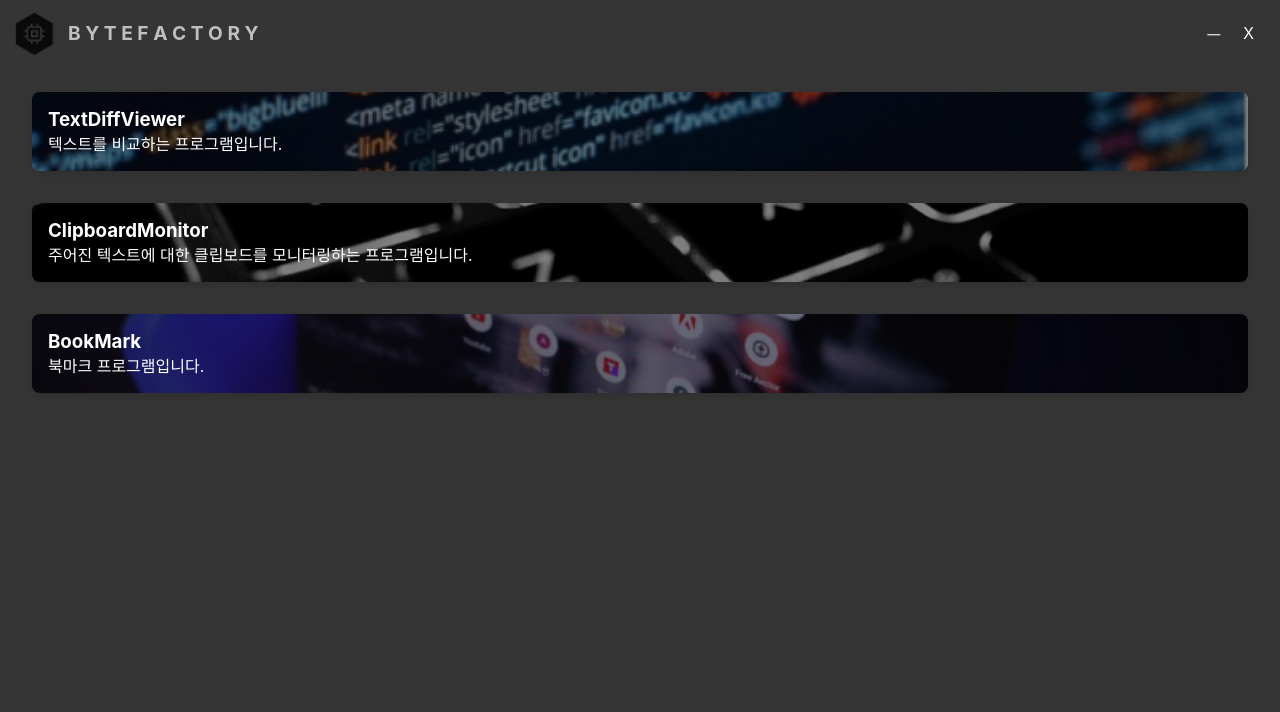
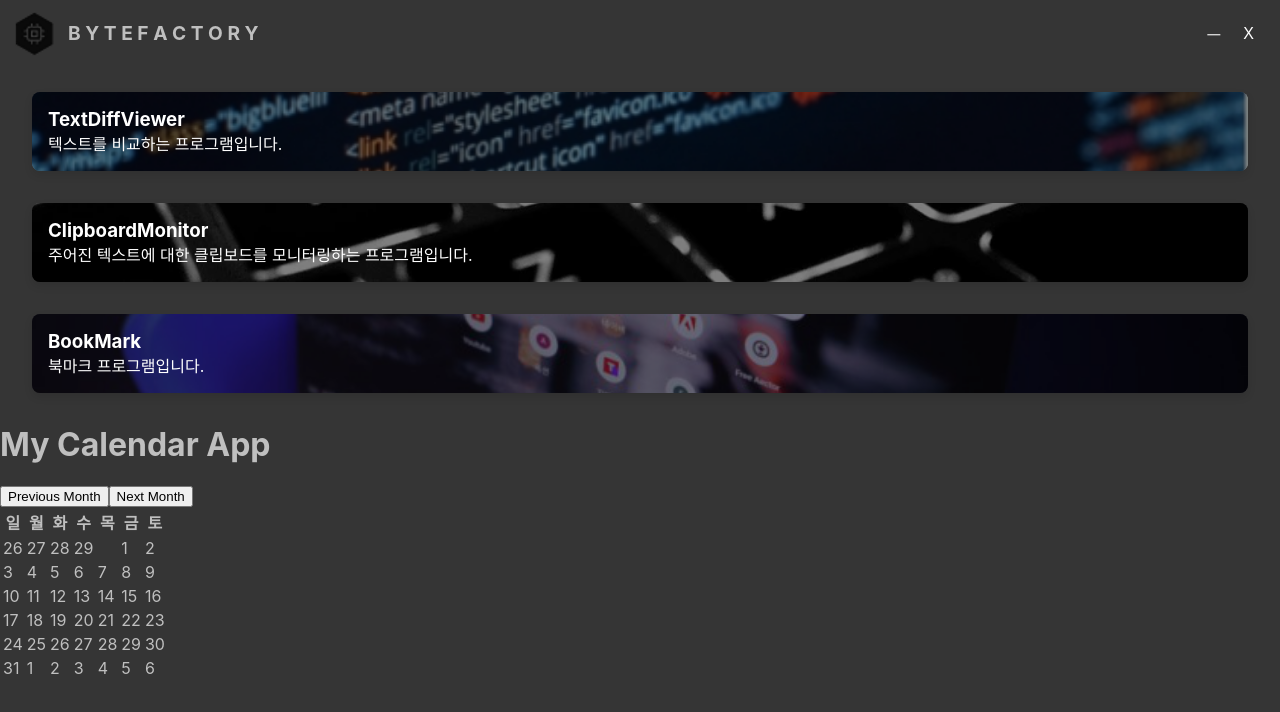
Before and after one commit to WonmoLee/ByteFactory, a React (Create React App) app: page /#/Calendar in a window 1280 px wide. Shown: the top 712 px of the page. Built offline with nearby package versions, Linux system fonts and the light colour scheme.

Commit message:
[북마크] 오른쪽 이미지랑 글자 높이 조절 및 계층 구조 dev 패딩 조절 [캘린더] 그냥 만드는 중

```diff
--- a/src/App.js
+++ b/src/App.js
@@ -5,6 +5,8 @@ import Sidebar from './components/Sidebar'; // 사이드바 컴포넌트 import
 import TextDiffViewer from './pages/TextDiffViewer';
 import ClipboardMonitor from './pages/ClipboardMonitor';
 import BookMark from './pages/BookMark';
+import Calendar from './pages/Calendar';
+
 //import DarkModeToggle from './components/DarkModeToggle';
 import UpdateConfirmModal from './components/modal/UpdateConfirmModal';
 import Modal from './components/Modal';
@@ -113,6 +115,7 @@ const App = () => {
               <Route path="/TextDiffViewer" element={<TextDiffViewer />} />
               <Route path="/ClipboardMonitor" element={<ClipboardMonitor />} />
               <Route path="/BookMark" element={<BookMark />} />
+              <Route path="/Calendar" element={<Calendar />} />
             </Routes>
           )}
         </div>
--- a/src/assets/BookMark.css
+++ b/src/assets/BookMark.css
@@ -94,12 +94,24 @@
     background-color: #726b6b;
 }
 
+.div-node-label {
+    display: flex;
+    align-items: center;
+}
+
 .node-label {
+    padding: 0px 0px 0px 5px;
     color: #ffffff;
 }
 
+.node-label2 {
+    padding: 0px 0px 0px 7px;
+}
+
 .node-label img {
-    height: 2em; /* 이미지의 높이를 현재 폰트 크기와 동일하게 설정 */
-    vertical-align: middle; /* 이미지를 텍스트의 중간 높이에 맞춤 */
+    vertical-align: middle;
     margin-right: 8px;
+    border-radius: 50%;
+    background-size: contain;
+    width: 24px;
   }
--- /dev/null
+++ b/src/assets/Calendar.css
@@ -0,0 +1,5 @@
+
+.cld-table {
+    height: 500px;
+    width: 500px;
+}
--- /dev/null
+++ b/src/components/Calendar.js
@@ -0,0 +1,93 @@
+import React, { useState } from 'react';
+
+const Calendar = () => {
+  const [currentDate, setCurrentDate] = useState(new Date());
+
+  const goToPreviousMonth = () => {
+    setCurrentDate(prevDate => new Date(prevDate.getFullYear(), prevDate.getMonth() - 1, 1));
+  };
+
+  const goToNextMonth = () => {
+    setCurrentDate(prevDate => new Date(prevDate.getFullYear(), prevDate.getMonth() + 1, 1));
+  };
+
+  const currentYear = currentDate.getFullYear();
+  const currentMonth = currentDate.getMonth();
+  const currentDay = currentDate.getDate();
+  const daysInMonth = new Date(currentYear, currentMonth + 1, 0).getDate();
+  const firstDayOfMonth = new Date(currentYear, currentMonth, 1).getDay();
+  const lastDayOfLastMonth = new Date(currentYear, currentMonth, 0).getDate();
+
+  const getDayClassName = (year, month, day) => {
+    let className = '';
+    if (month < currentMonth || (month === currentMonth && day < currentDay)) {
+      className = 'prev-month';
+    } else if (month > currentMonth || (month === currentMonth && day > currentDay)) {
+      className = 'next-month';
+    } else {
+      className = 'current-month';
+    }
+    if (day === currentDay && month === currentMonth && year === currentYear) {
+      className += ' today';
+    }
+    return className;
+  };
+
+  // Get the dates of the previous month
+  const previousMonthDates = [];
+  const startDay = firstDayOfMonth === 0 ? 6 : firstDayOfMonth - 1; // Convert Sunday (0) to 6
+  for (let i = startDay; i >= 0; i--) {
+    previousMonthDates.push(lastDayOfLastMonth - i);
+  }
+
+  return (
+    <div>
+      <div>
+        <button onClick={goToPreviousMonth}>Previous Month</button>
+        <button onClick={goToNextMonth}>Next Month</button>
+      </div>
+      <table className='cld-table'>
+        <thead>
+          <tr>
+            <th>일</th>
+            <th>월</th>
+            <th>화</th>
+            <th>수</th>
+            <th>목</th>
+            <th>금</th>
+            <th>토</th>
+          </tr>
+        </thead>
+        <tbody>
+          {[...Array(6)].map((_, weekIndex) => (
+            <tr key={weekIndex}>
+              {[...Array(7)].map((_, dayIndex) => {
+                let day = weekIndex * 7 + dayIndex + 1 - firstDayOfMonth;
+                let year, month;
+                if (day <= 0) {
+                  month = currentMonth - 1;
+                  year = currentYear;
+                  day = previousMonthDates[previousMonthDates.length + day];
+                } else if (day > daysInMonth) {
+                  month = currentMonth + 1;
+                  year = currentYear;
+                  day -= daysInMonth;
+                } else {
+                  month = currentMonth;
+                  year = currentYear;
+                }
+                return (
+                  <td key={dayIndex} className={getDayClassName(year, month, day)}>
+                    {day}
+                  </td>
+                );
+              })}
+            </tr>
+          ))}
+        </tbody>
+      </table>
+    </div>
+  );
+};
+
+export default Calendar;
--- a/src/components/Sidebar.js
+++ b/src/components/Sidebar.js
@@ -30,6 +30,12 @@ const Sidebar = ({ isOpen, setHeaderTitle, headerTitle }) => {
         <i className="icon-messages"></i> {/* 이곳에 메시지 아이콘 SVG 또는 Font Awesome 아이콘을 사용할 수 있습니다 */}
         <span>북마크</span>
       </div>
+      <div className={headerTitle === "Calendar" ? "sidebar-item click-item" : "sidebar-item"}
+           onClick={() => handleItemClick('/Calendar', 'Calendar')}
+      >
+        <i className="icon-messages"></i> {/* 이곳에 메시지 아이콘 SVG 또는 Font Awesome 아이콘을 사용할 수 있습니다 */}
+        <span>달력</span>
+      </div>
       {/* 추가적인 사이드바 아이템들을 여기에 구성할 수 있습니다 */}
     </div>
   );
--- a/src/pages/BookMark.js
+++ b/src/pages/BookMark.js
@@ -300,7 +300,7 @@ const BookMark = () => {
 
         // 최상위 노드 컬럼 추가
         columns.push(
-            <div key="column-root" style={{ minWidth: '200px', padding: '10px' }}>
+            <div key="column-root" style={{ minWidth: '200px', padding: '10px 0px 10px 10px' }}>
                 {renderNodes(nodes.filter(node => !node.parentId), [])}
             </div>
         );
@@ -313,7 +313,7 @@ const BookMark = () => {
                 // 마지막 컬럼인 경우에는 borderRight 스타일을 적용하지 않습니다.
                 const columnStyle = {
                     minWidth: '200px',
-                    padding: '10px',
+                    padding: '10px 0px 10px 10px',
                 };
                 columns.push(
                     <div key={`column-${folderId}`} style={columnStyle}>
@@ -343,7 +343,7 @@ const BookMark = () => {
         // nodes 배열에 내용이 있을 경우 기존 로직을 수행합니다.
         return (
             <div className="node-outter-container"
-                 style={{ minWidth: '200px', borderRight: '1px solid #ccc', padding: '10px'}}
+                 style={{ minWidth: '200px', borderRight: '1px solid #ccc', padding: '10px 10px 10px 0px'}}
             >
                 {nodes.map(node => (
                     <div key={node.id} className="node-big-container"
@@ -389,12 +389,17 @@ const BookMark = () => {
                                     autoFocus
                                 />
                             ) : (
-                                <span className="node-label">
-                                    {node.type === 'folder' ? (selectedPath.includes(node.id) ? '📂' : '📁')
-                                         : node.type === 'bookmark' ? <img src={new URL('/favicon.ico', node.url).href} alt="🔗" />
-                                         : '📝'
-                                     } {node.name}
-                                </span>
+                                <div className='div-node-label'>
+                                    <span className="node-label">
+                                        {node.type === 'folder' ? (selectedPath.includes(node.id) ? '📂' : '📁')
+                                            : node.type === 'bookmark' ? <img src={new URL('/favicon.ico', node.url).href} alt="🔗" />
+                                            : '📝'
+                                        }
+                                     </span>
+                                    <span className="node-label node-label2">
+                                        {node.name}
+                                    </span>
+                                </div>
                             )}
                         </div>
                     </div>
--- /dev/null
+++ b/src/pages/Calendar.js
@@ -0,0 +1,11 @@
+import React from 'react';
+import Calendar from '../components/Calendar';
+
+const App = () => (
+  <div>
+    <h1>My Calendar App</h1>
+    <Calendar />
+  </div>
+);
+
+export default App;
```
